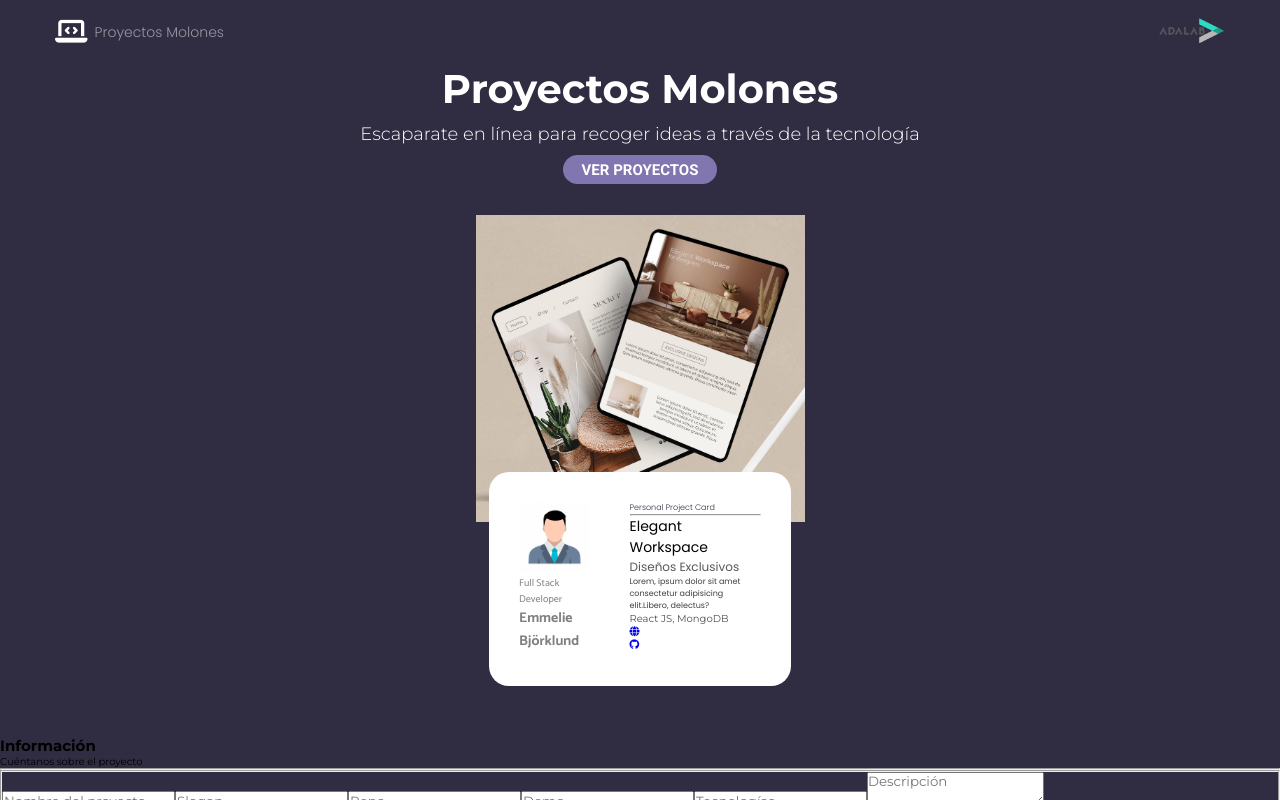
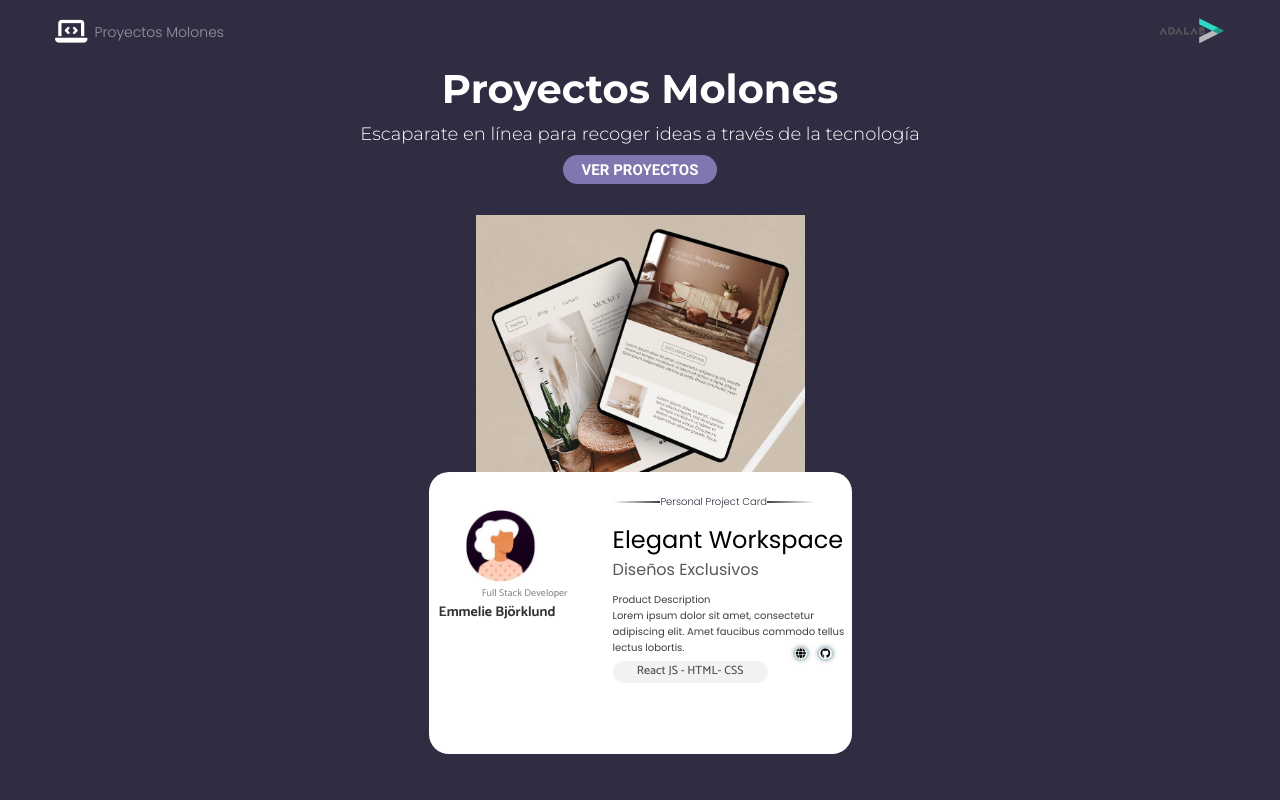
Before and after one commit to Adalab/project-promo-u-module-3-team-4, a React (Vite) app: page / in a window 1280 px wide. Shown: the top 800 px of the page. Built offline with nearby package versions, Linux system fonts and the light colour scheme.

Commit message:
I need sleep

```diff
--- a/src/components/App.jsx
+++ b/src/components/App.jsx
@@ -6,7 +6,7 @@ import '../styles/App.scss'
 import cover from '../images/covercut.jpg'
 
 import logo from '../images/logo-adalab.png'
-import user from '../images/user.jpeg'
+import user from '../images/userwoman.jpg'
 
 function App() {
   const [name, setName] = useState ("");
@@ -73,20 +73,21 @@ function App() {
 
           <section className="preview__autor">
             <section className="preview__autor__infoProject">
-              <p className="preview__autor__infoProject--subtitle">Personal Project Card</p>
-              <hr className="preview__autor__infoProject--line" />
-
+              <div className='preview__autor__infoProject--div'>
+                <hr className="preview__autor__infoProject--div--line1" />
+                <p className="preview__autor__infoProject--div--subtitle">Personal Project Card</p>
+                <hr className="preview__autor__infoProject--div--line2" />
+              </div>
               <h2 className="preview__autor__infoProject--title">{name || 'Elegant Workspace'}</h2>
               <p className="preview__autor__infoProject--slogan">{slogan || 'Diseños Exclusivos'}</p>
-              <p className="preview__autor__infoProject--desc">{desc|| 'Lorem, ipsum dolor sit amet consectetur adipisicing elit.Libero, delectus?'}
+              <p className="preview__autor__infoProject--desc" style={{ whiteSpace: "pre-line" }}>{desc|| 'Product Description \n Lorem ipsum dolor sit amet, consectetur adipiscing elit. Amet faucibus commodo tellus lectus lobortis.'}
               </p>
-              <section className="preview__autor__infoProject--technologies">
-                <p className="text">{technologies ||'React JS, MongoDB'}</p>
-              </section>
-              <section className= "preview__autor__infoProject--icons">
-                <a href={demo || '#'}target="_blank" rel="noreferrer"><i className="fa-solid fa-globe"></i></a>
-                <a href={repo || '#'}target="_blank" rel="noreferrer"><i className="fa-brands fa-github"></i></a>
-
+              <section className="preview__autor__infoProject--tecIcon">
+                <p className="preview__autor__infoProject--tecIcon--technologies">{technologies ||'React JS - HTML- CSS'}</p>
+                <div className='preview__autor__infoProject--tecIcon--div'>
+                  <a href={demo || '#'}target="_blank" rel="noreferrer" className='preview__autor__infoProject--tecIcon--div--icon'><i className="fa-solid fa-globe"></i></a>
+                  <a href={repo || '#'}target="_blank" rel="noreferrer" className='preview__autor__infoProject--tecIcon--div--icon'><i className="fa-brands fa-github"></i></a>
+                </div>
               </section>
             </section>
 
--- a/src/styles/core/variables.scss
+++ b/src/styles/core/variables.scss
@@ -1,7 +1,7 @@
 // Colores
 $white: #ffffff;
 $white50: #ffffff80;
-$black80: #00000080;
+$black80: #000000cc;
 $greyishBrown: #505050;
 $greyishBrown88: #3e3e3e;
 $greyishBrownTwo: #575757;
--- a/src/styles/layout/preview.scss
+++ b/src/styles/layout/preview.scss
@@ -19,42 +19,126 @@
     border-radius: 2rem;
     display: flex;
     flex-direction: row-reverse;
-    gap: 4rem;
-    padding: 3rem;
-    overflow-y: scroll;
-
+    @media (min-width: 768px){
+      width: 42.3rem;
+      height: 28.28rem;
+    }
     &__infoProject{
-
-      &--subtitle{
-        @include textStyle($poppins, $light, 0.8rem, $dark);
+      width: 17.11rem;
+      @media (min-width: 768px){
+        width: 23.89rem;
       }
-      &--line{
-        color: $dark;
+      &--div {
+        display: flex;
+        align-items: center;
+        padding-top: 2.24rem;
+        &--line1{
+          color: $dark;
+          width: 3.42rem;
+          border: 0;
+          height: 0.2rem;
+          background-image: linear-gradient(to right,#ffffff00,#010101bf);
+          @media (min-width: 768px){
+            width: 4.78rem;
+          }
+        }
+        &--subtitle{
+          @include textStyle($poppins, $light, 0.8rem, $dark);
+          @media (min-width: 768px){
+            font-size: 1rem;
+          }
+        }
+        &--line2{
+          color: $dark;
+          width: 3.42rem;
+          border: 0;
+          height: 0.2rem;
+          background-image: linear-gradient(to right,#010101bf, #ffffff00);
+          @media (min-width: 768px){
+            width: 4.78rem;
+          }
+        }
       }
       &--title{
         @include textStyle($poppins, $medium, 1.4rem, $black);
+        padding-top: 1.17rem;
+          @media (min-width: 768px){
+            font-size: 2.4rem;
+          }
       }
       &--slogan{
         @include textStyle($poppins, $medium, 1.2rem, $greyishBrownTwo);
+        padding-bottom: 1rem;
+        @media (min-width: 768px) {
+          font-size: 1.6rem;
+        }
       }
       &--desc{
         @include textStyle($poppins, $regular, 0.8rem, $greyishBrown88);
+        padding-bottom: 1.81rem;
+        @media (min-width: 768px) {
+          font-size: 1rem;
+          padding-bottom: 0;
+        }
       }
-      &--technologies{
-        @include textStyle($catamaran, $medium, 1rem, $greyishBrown);
+      &--tecIcon{
+        display: flex;
+        justify-content: space-between;
+        align-items: center;
+        @media (min-width: 768px) {
+          display: flex;
+          flex-direction: column-reverse;
+          align-items: flex-start;
+        }
+        &--technologies{
+          @include textStyle($catamaran, $medium, 1rem, $greyishBrown);
+          @media (min-width: 768px) {
+            background-color: rgba(0, 0, 0, 0.05);
+            border-radius: 1.2rem;
+            font-size: 1.2rem;
+            width: 15.5rem;
+            height: 2.2rem;
+            text-align: center;
+            transform: translateY(-1rem);
+          }
+        }
+        &--div{
+          padding-right: 1.83rem;
+          display: flex;
+          gap: 0.8rem;
+          @media (min-width: 768px){
+            padding-left: 18rem;
+            transform: translateY(-1rem);
+          }
+          &--icon{
+            display: flex;
+            justify-content: center;
+            width: 1.65rem;
+            height: 1.53rem;
+            color: black;
+            text-decoration: none;
+            box-shadow: 0 0 4px 0 #00000040;
+            border: solid 2px #bcd1d8;
+            border-radius: 50%;
+          }
       }
-      &--icons{
-        width: 1.18rem;
       }
-
     }
     &__infoAutor {
-
+      width: 13.09rem;
+      padding-left: 1rem;
+      padding-right: 0.2rem;
+      @media (min-width: 768px){
+        width: 18.41rem;
+      }
       &--image{
         width: 7.05rem;
+        margin-top: 3.7rem;
+        margin-left: 2.65rem;
       }
       &--job{
         @include textStyle($catamaran, $medium, 1rem, $warmGrey);
+        text-align: center;
       }
       &--autor{
         @include textStyle($catamaran, $bold, 1.4rem, $black80);
```
Also changed, not shown: src/images/userwoman.jpg (added).
